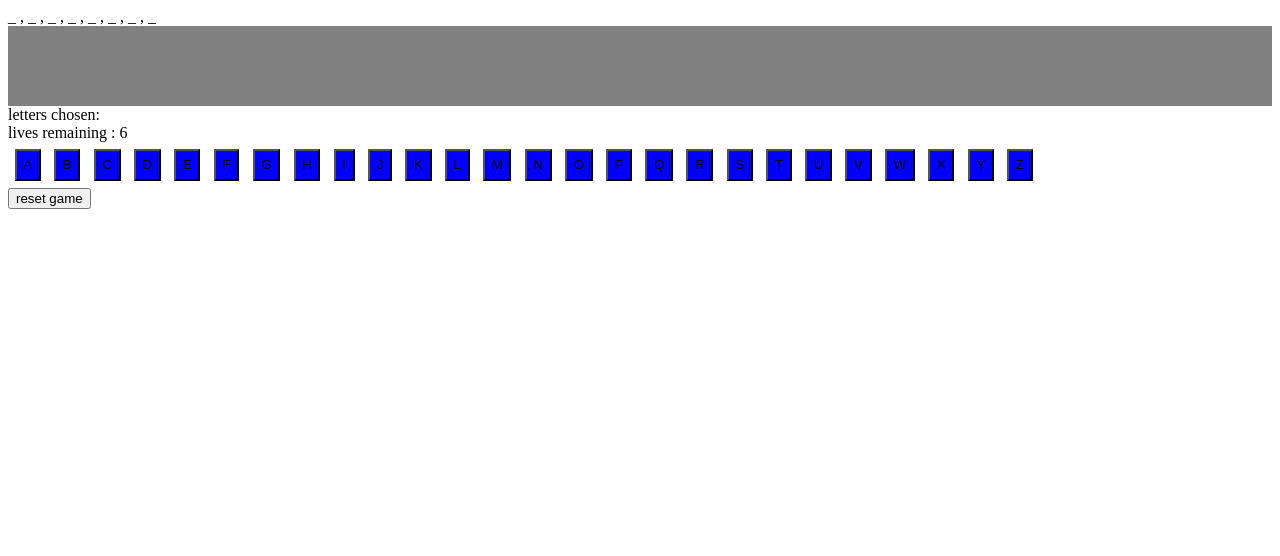
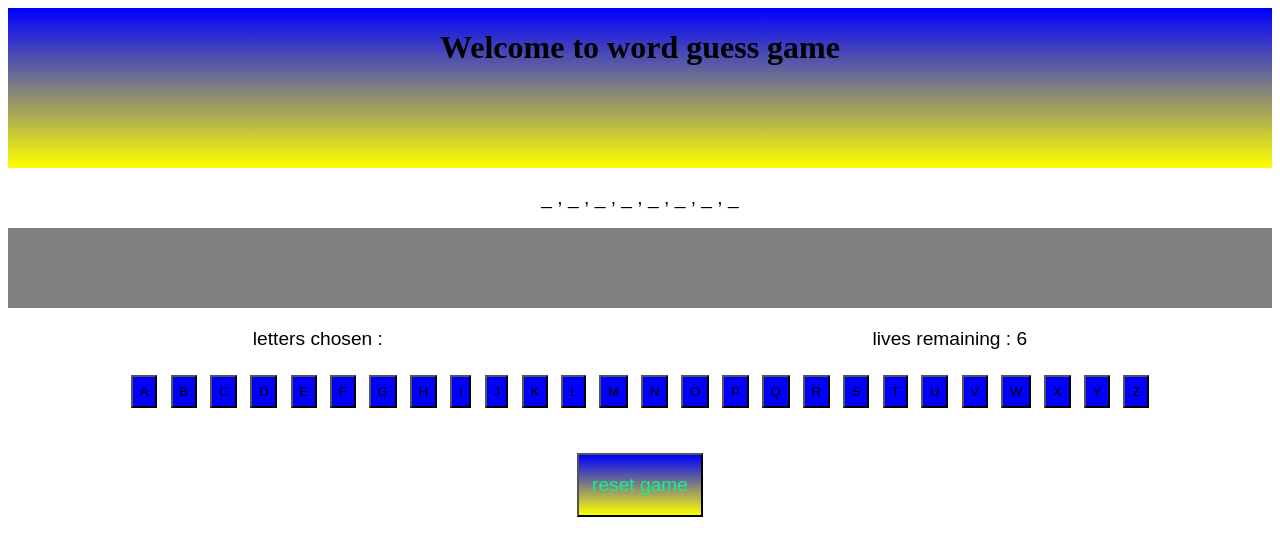
Before and after one commit to Abuoblie/HangMan, a plain HTML site: page index.html in a window 1280 px wide. Drawn offline with Linux system fonts and the light colour scheme.

Commit message:
end of first face

```diff
--- a/Script.js
+++ b/Script.js
@@ -15,6 +15,35 @@ lives.innerHTML = MaxWrongchoices;
 for (let index = 0; index < hiddenWord.length; index++) {
     Answer[index] = " _ ";
 }
+document.getElementById("reset").addEventListener("click",
+        () => {
+           for (const item of bArray) {
+                item.disabled = false;
+            }
+
+            let newrand = Math.floor(Math.random()*wordlist.length);
+            hiddenWord = wordlist[newrand];
+            console.log(hiddenWord);
+
+            document.getElementById("result").innerHTML = "welcome back";
+
+            Answer = [];
+            for (let index = 0; index < hiddenWord.length; index++) {
+                Answer[index] = " _ ";
+            }
+            ;
+            guessLetters =[];
+            document.getElementById("gLetters").innerHTML = guessLetters;
+            Wrong = 0;
+            Correct = 0;
+            CorrectL = 0;
+            lives.innerHTML = MaxWrongchoices;
+
+            document.getElementById("answer").innerHTML = Answer;
+        }
+
+        )
+
 
 document.getElementById("answer").innerHTML = Answer;
 const bArray = Array.from(document.querySelectorAll("button.char"));
@@ -61,31 +90,6 @@ bArray.forEach($btn =>{
 
         }
         );
-        document.getElementById("reset").addEventListener("click",
-        () => {
-            rand = Math.floor(Math.random()*wordlist.length);
-
-            console.log(hiddenWord);
-            for (const item of bArray) {
-                item.disabled = false;
-            }
-            document.getElementById("result").innerHTML = "welcome back";
 
 
-            for (let index = 0; index < hiddenWord.length; index++) {
-                Answer[index] = " _ ";
-            }
-            ;
-            guessLetters =[];
-            document.getElementById("gLetters").innerHTML = guessLetters;
-            Wrong = 0;
-            Correct = 0;
-            CorrectL = 0;
-            lives.innerHTML = MaxWrongchoices;
-
-            document.getElementById("answer").innerHTML = Answer;
-        }
-
-        )
-
 })
--- a/index.html
+++ b/index.html
@@ -8,10 +8,22 @@
     <title>Hangman</title>
 </head>
 <body>
-    <div id="answer"></div>
-    <div id="result"></div>
-    <div >letters chosen: <span id="gLetters"></span></div>
-    <div>lives remaining : <span id="lives"></span></div>
+    <header>
+        <h1>Welcome to word guess game</h1>
+    </header>
+    <main>
+        <div id="answer"></div>
+        <div id="result"></div>
+        <div class="container">
+            <p>letters chosen : <span id="gLetters"></span></p>
+            <p>lives remaining : <span id="lives"></span></p>
+        </div>
+    </main>
+
+
+
+
+
     <div id="button"></div>
     <button id="reset">reset game</button>
 
--- a/style.css
+++ b/style.css
@@ -12,3 +12,47 @@
     text-align: center;
     background-color: gray;
 }
+#answer {
+    text-align: center;
+    margin: 1em;
+    font-size: larger;
+    font-family: sans-serif;
+}
+#button {
+    width: 100%;
+    display: flex;
+    justify-content: center;
+    flex-wrap: wrap;
+}
+.container {
+    width: auto;
+    display: flex;
+    justify-content: space-around;
+}
+.container p{
+    font-size: larger;
+    font-family: sans-serif;
+}
+main{
+    position: relative;
+    width: 100%;
+    display: flexbox;
+    flex-direction: column;
+}
+#reset{
+   height: 8vh;
+   width: 10%;
+   display: block;
+   margin: 0 auto;
+   margin-top: 2em;
+   background-image: linear-gradient(blue, yellow);
+   color: rgb(10, 245, 147);
+   font-size: 1.2em;
+}
+header {
+    width: 100%;
+    height: 20vh;
+    display: flex;
+    justify-content: center;
+    background-image: linear-gradient(blue, yellow);
+}
```
